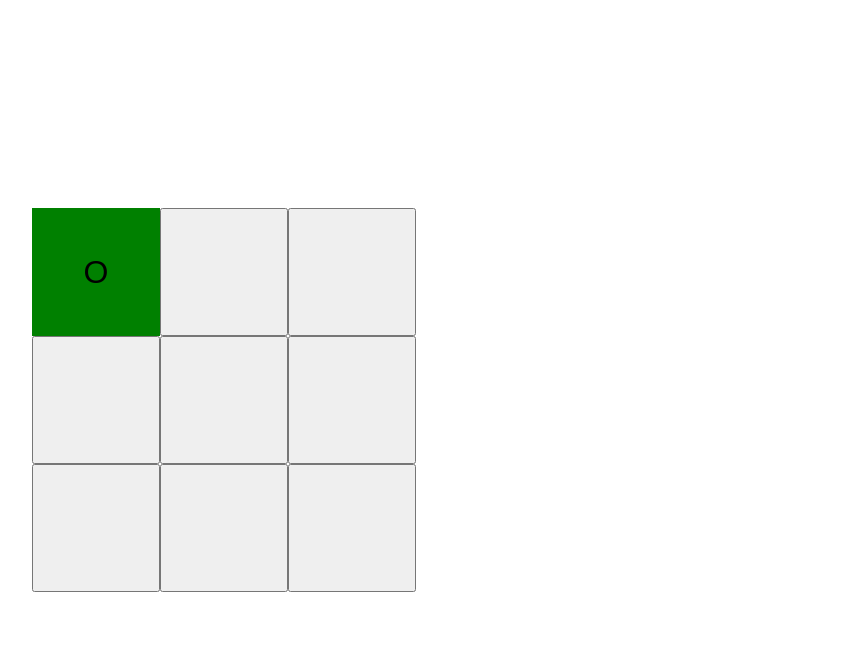
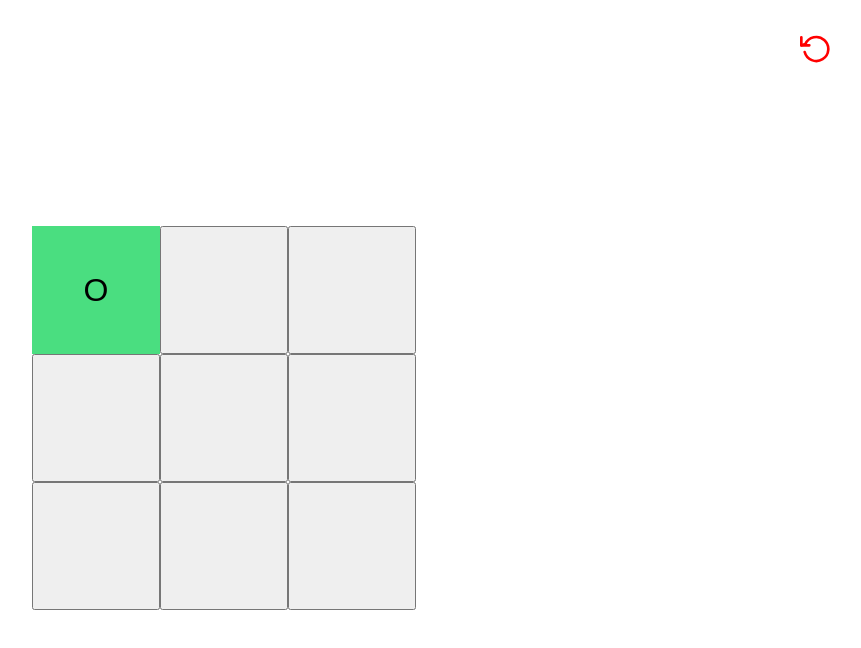
Before and after one commit to AbuakarCodes/Tic_Tac_Toe, a plain HTML site: page abc.html in a window 1280 px wide. Both pictures are taken after a click on the button 512 px from the left and 272 px from the top of the page. Shown: the whole page, without its empty margins (416-1277 px from the left). Drawn offline with Linux system fonts and the light colour scheme.

Commit message:
completed

```diff
--- a/abc.css
+++ b/abc.css
@@ -1,30 +1,46 @@
-*{
+* {
   margin: 0;
   padding: 0;
   box-sizing: border-box;
 }
-html , body{
+html,
+body {
+  height: 100%;
+  width: 100%;
+  padding: 1rem;
+  display: flex;
+  align-items: center;
+  justify-content: center;
+  flex-direction: column;
+}
+a {
+  text-decoration: none;
+}
+
+.btn {
+  height: 8rem;
+  width: 8rem;
+  font-size: 2rem;
+  cursor: pointer;
+}
+.Wraper {
   height: 100%;
   width: 100%;
   display: flex;
   align-items: center;
   justify-content: center;
-    padding: 1rem;
+  row-gap: 1rem;
 }
-a {
-   text-decoration: none;
-}
-
-.btn{
-    height: 8rem;
-    width: 8rem;
-    font-size: 2rem;
-    cursor: pointer;
-
-}
-
 .main {
   display: grid;
   grid-template-columns: repeat(3, 1fr);
   grid-template-rows: repeat(3, 1fr);
 }
+.btn_wraper {
+  width: 100%;
+  display: flex;
+}
+.reset {
+  margin-left: auto;
+  cursor: pointer;
+}
--- a/abc.html
+++ b/abc.html
@@ -9,16 +9,36 @@
     <title>Document</title>
   </head>
   <body>
-    <div class="main">
-      <button class="btn" id="0"></button>
-      <button class="btn" id="1"></button>
-      <button class="btn" id="2"></button>
-      <button class="btn" id="3"></button>
-      <button class="btn" id="4"></button>
-      <button class="btn" id="5"></button>
-      <button class="btn" id="6"></button>
-      <button class="btn" id="7"></button>
-      <button class="btn" id="8"></button>
+    <div class="btn_wraper">
+      <div class="reset">
+        <svg
+          xmlns="http://www.w3.org/2000/svg"
+          width="2rem"
+          height="2rem"
+          viewBox="0 0 24 24"
+          fill="none"
+          stroke="red"
+          stroke-width="2"
+          stroke-linecap="round"
+          stroke-linejoin="round"
+        >
+          <polyline points="1 4 1 10 7 10"></polyline>
+          <path d="M3.51 15a9 9 0 1 0 .49-5.9L1 10"></path>
+        </svg>
+      </div>
+    </div>
+    <div class="Wraper">
+      <div class="main">
+        <button class="btn btn-1" id="0"></button>
+        <button class="btn btn-2" id="1"></button>
+        <button class="btn btn-3" id="2"></button>
+        <button class="btn btn-4" id="3"></button>
+        <button class="btn btn-5" id="4"></button>
+        <button class="btn btn-6" id="5"></button>
+        <button class="btn btn-7" id="6"></button>
+        <button class="btn btn-8" id="7"></button>
+        <button class="btn btn-9" id="8"></button>
+      </div>
     </div>
   </body>
 </html>
--- a/abc.js
+++ b/abc.js
@@ -1,33 +1,35 @@
-// import { Palyer_activity } from "./Palyers_Activity";
+let Buttons = Array.from(document.querySelectorAll(".btn"));
+let Reset = document.querySelector(".reset");
 
-let Buttons = Array.from(document.querySelectorAll(".btn"));
-
-let comboObject = {
-  combo_I: [0, 1, 2],
-  combo_II: [3, 4, 5],
-  combo_III: [6, 7, 8],
-  combo_IV: [0, 3, 6],
-  combo_V: [1, 4, 7],
-  combo_VI: [2, 5, 8],
-  combo_VII: [2, 4, 6],
-  combo_VIII: [0, 4, 8],
-};
+Reset.addEventListener("click", () => {
+  reset(0);
+});
 
 let playerI_Turn = true;
+let position_occupied = [];
+
+let combosArry = [
+  [0, 1, 2], // combo_I
+  [3, 4, 5], // combo_II
+  [6, 7, 8], // combo_III
+  [0, 3, 6], // combo_IV
+  [1, 4, 7], // combo_V
+  [2, 5, 8], // combo_VI
+  [2, 4, 6], // combo_VII
+  [0, 4, 8], // combo_VIII
+];
 
 let PlayerI = {
-  id: "P_1",
+  id: 1,
   TotalTurned: 0,
   Coordinates: [],
 };
 
 let PlayerII = {
-  id: "P_2",
+  id: 2,
   TotalTurned: 0,
   Coordinates: [],
 };
-
-let position_occupied = [];
 
 function reset(time) {
   setTimeout(() => {
@@ -38,11 +40,13 @@ function reset(time) {
       Indivisual_Btn.style.backgroundColor = "#EFEFEF";
       position_occupied = [];
       PlayerI = {
+        id: 1,
         TotalTurned: 0,
         Coordinates: [],
       };
 
       PlayerII = {
+        id: 2,
         TotalTurned: 0,
         Coordinates: [],
       };
@@ -50,9 +54,16 @@ function reset(time) {
   }, time);
 }
 
+function WinningAlgorithm(player) {
+  for (const ComboArry_element of combosArry) {
+    if (ComboArry_element.every((C) => player.Coordinates.includes(C)))
+      return { winnigPlayerID: player.id };
+  }
+  return { winnigPlayerID: 0 };
+}
+
 function Palyer_activity(turn, button, player, e, Bgcolor, representation) {
   if (position_occupied.length == 8) reset(1000);
-    console.log(position_occupied.length)
   playerI_Turn = turn;
   player["Coordinates"] = [
     ...player["Coordinates"],
@@ -64,24 +75,39 @@ function Palyer_activity(turn, button, player, e, Bgcolor, representation) {
   button.style.border = "none";
   position_occupied.push(e.target.id);
 
-  if (PlayerI.TotalTurned >= 3 || PlayerII.TotalTurned >= 3)
-    for (const element of Object.values(comboObject)) {
-      if (player.Coordinates.join("") == String(element.join(""))) reset(1000);
+  if (PlayerI.TotalTurned >= 3 || PlayerII.TotalTurned >= 3) {
+    let WinningPlayer_object = WinningAlgorithm(player);
+    if (WinningPlayer_object.winnigPlayerID) {
+      setTimeout(() => {
+        alert(`Player no ${WinningPlayer_object.winnigPlayerID}`);
+      }, 500);
+      reset(500);
     }
+  }
 }
-
-
-
 
 for (let index = 0; index < Buttons.length; index++) {
   let Indivisual_Btn = Buttons[index];
-  Indivisual_Btn.addEventListener("click", (e) => {
-    if (playerI_Turn) {
-      if (!position_occupied.includes(String(e.target.id)))
-        Palyer_activity(false, Indivisual_Btn, PlayerI, e, "green", "O");
-    } else {
-      if (!position_occupied.includes(String(e.target.id)))
-        Palyer_activity(true, Indivisual_Btn, PlayerII, e, "red", "X");
-    }
-  });
+  Indivisual_Btn.addEventListener("click", (e) =>
+    ApplyFunctioon_on_Buttons(e, Indivisual_Btn)
+  );
 }
+
+function ApplyFunctioon_on_Buttons(e, Indivisual_Btn) {
+  if (playerI_Turn) {
+    if (!position_occupied.includes(String(e.target.id)))
+      Palyer_activity(false, Indivisual_Btn, PlayerI, e, "	#4ade80", "O");
+  } else {
+    if (!position_occupied.includes(String(e.target.id)))
+      Palyer_activity(true, Indivisual_Btn, PlayerII, e, "#f87171", "X");
+  }
+}
+
+// function Rmv_eventlistnier(params) {
+//   for (let index = 0; index < Buttons.length; index++) {
+//     let Indivisual_Btn = Buttons[index];
+//     Indivisual_Btn.style.cursor = "not-allowed";
+//     console.log("jdwhjierfhuoirhgforhgjohtrogihroigh")
+//     Indivisual_Btn.removeEventListener("click", ApplyFunctioon_on_Buttons);
+//   }
+// }
```
Also changed, not shown: Data/ComboObject.js (deleted, +0 -10 lines), Data/Palyers.js (deleted, +0 -13 lines), Palyers_Activity.js (deleted, +0 -22 lines), 1 other file. Lines whose indentation alone changed are shown as unchanged.
